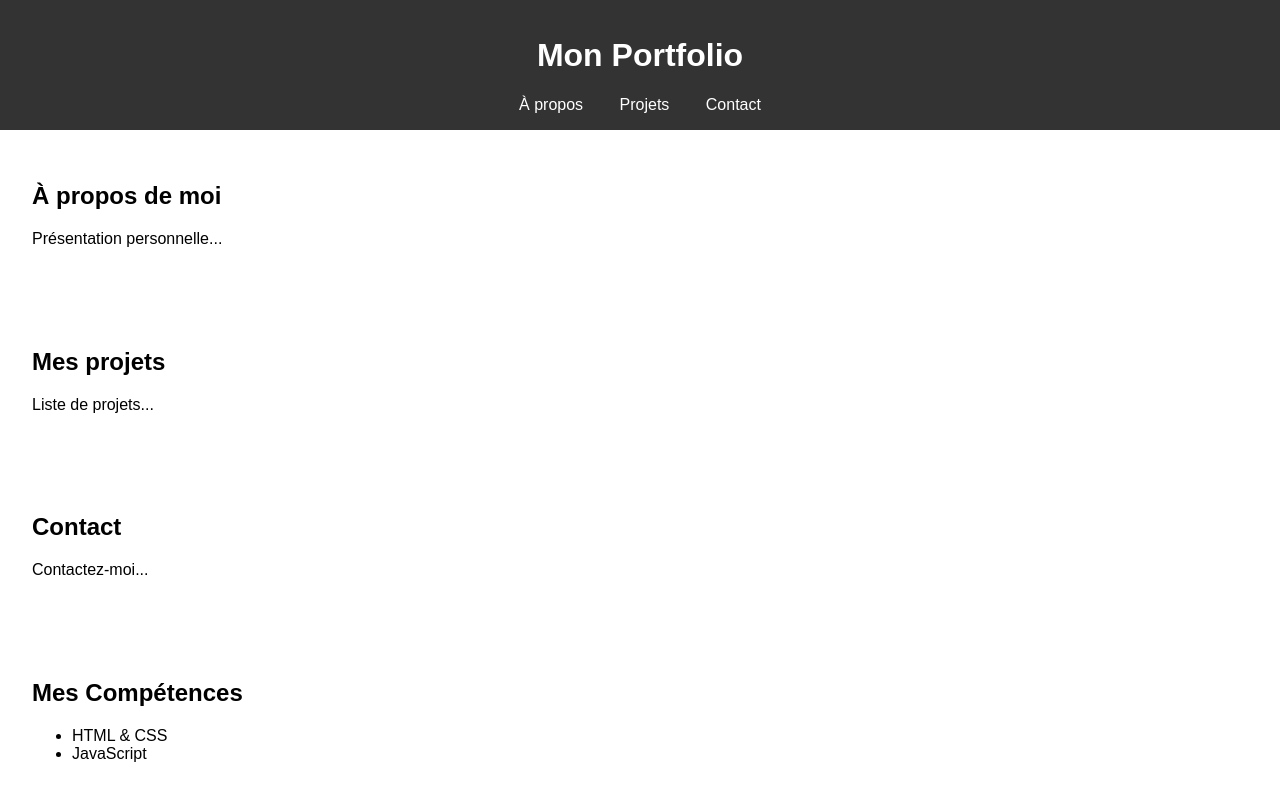
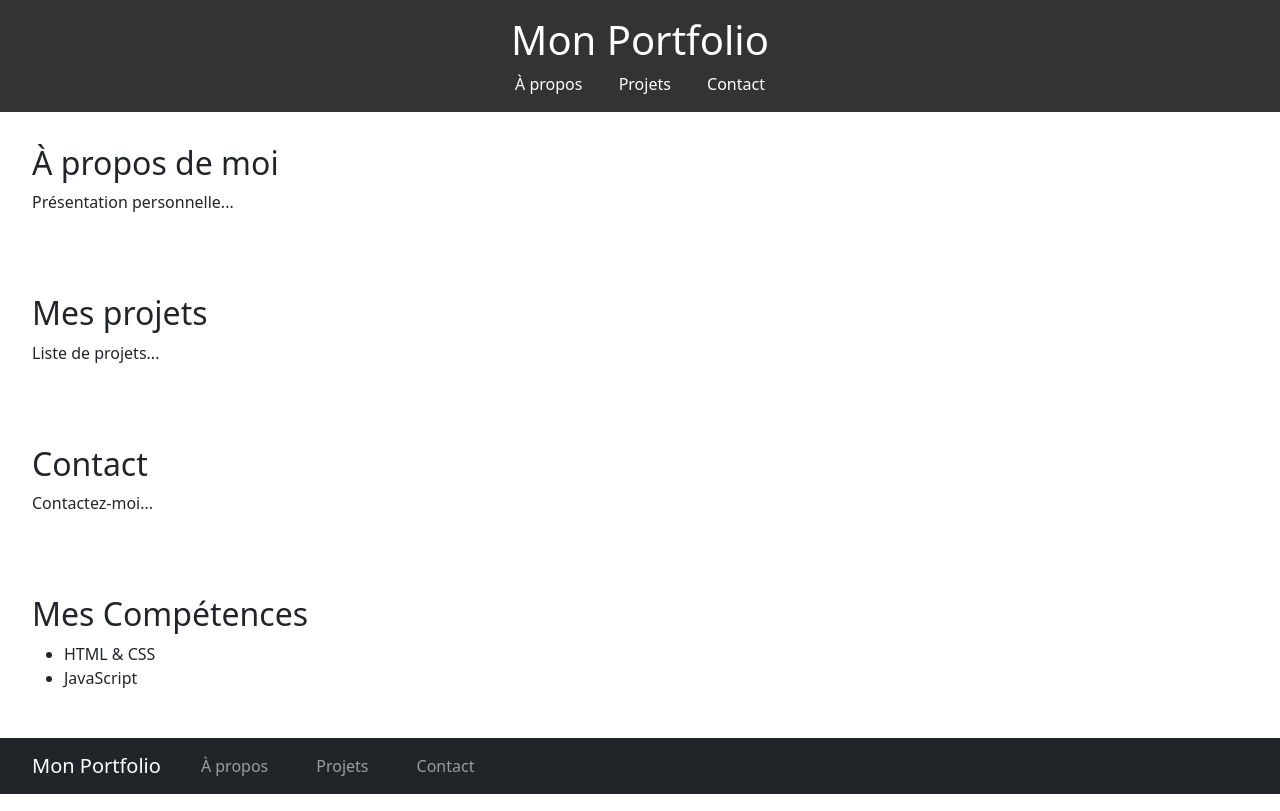
Before and after one commit to D5SZRF/portfolio, a plain HTML site: page index.html in a window 1280 px wide. Drawn offline with nearby package versions, Linux system fonts and the light colour scheme.

Commit message:
Intégration de BootStrap pour le design

```diff
--- a/index.html
+++ b/index.html
@@ -34,5 +34,28 @@
         <li>JavaScript</li>
     </ul>
 </section>
+<link href="https://cdn.jsdelivr.net/npm/bootstrap@5.3.2/dist/css/bootstrap.min.css" rel="stylesheet">
+<script src="https://cdn.jsdelivr.net/npm/bootstrap@5.3.2/dist/js/bootstrap.bundle.min.js"></script>
+<nav class="navbar navbar-expand-lg navbar-dark bg-dark">
+    <div class="container-fluid">
+        <a class="navbar-brand" href="#">Mon Portfolio</a>
+        <button class="navbar-toggler" type="button" data-bs-toggle="collapse" data-bs-target="#navbarNav">
+            <span class="navbar-toggler-icon"></span>
+        </button>
+        <div class="collapse navbar-collapse" id="navbarNav">
+            <ul class="navbar-nav">
+                <li class="nav-item">
+                    <a class="nav-link" href="#à propos">À propos</a>
+                </li>
+                <li class="nav-item">
+                    <a class="nav-link" href="#projets">Projets</a>
+                </li>
+                <li class="nav-item">
+                    <a class="nav-link" href="#contact">Contact</a>
+                </li>
+            </ul>
+        </div>
+    </div>
+</nav>
 </body>
 </html>
```
